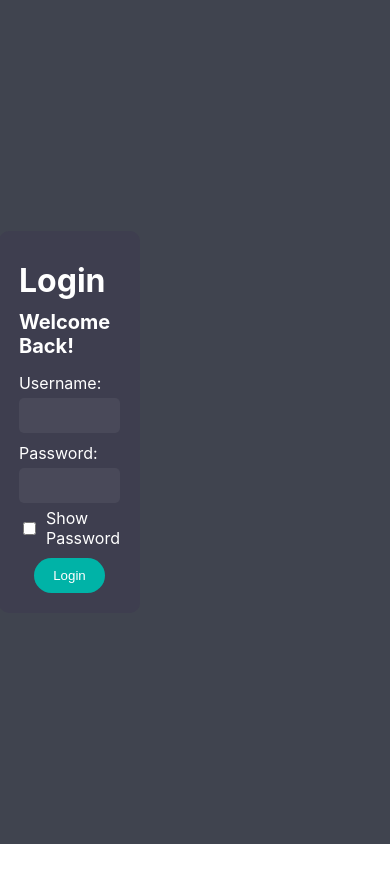
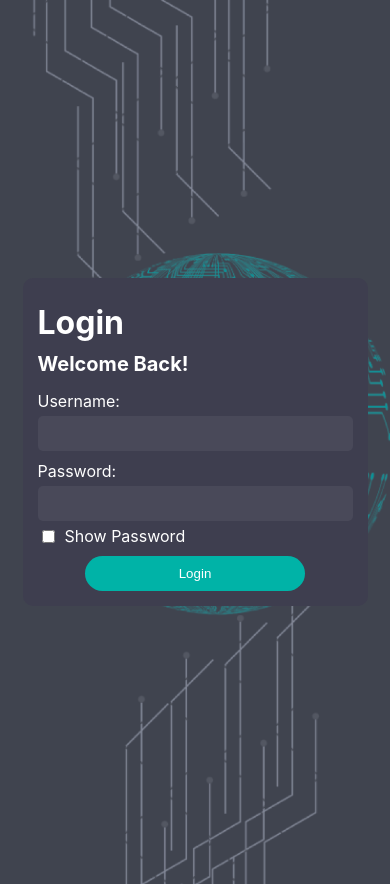
Before and after one commit to BehJiaLing/dbkl_project, a React (Create React App) app: page /login in a window 390 px wide. Before the commit the page ends 844 px from the top, so only its background shows below. Built offline with nearby package versions, Linux system fonts and the light colour scheme.

Commit message:
upd: change mobile ui layout for login n verficationForm

```diff
--- a/src/login.js
+++ b/src/login.js
@@ -1,14 +1,21 @@
-import React, { useState } from "react";
+import React, { useState, useEffect } from "react";
 import { useNavigate } from "react-router-dom";
 import axios from "axios";
 
 const LoginForm = () => {
     const [username, setUsername] = useState("");
     const [password, setPassword] = useState("");
-    const [error, setError] = useState("");
+    const [error, setError] = useState(null);
     const [showPassword, setShowPassword] = useState(false);
     const [isLoading, setIsLoading] = useState(false);
     const navigate = useNavigate();
+    const [isMobile, setIsMobile] = useState(window.innerWidth <= 768);
+
+    useEffect(() => {
+        const handleResize = () => setIsMobile(window.innerWidth <= 768);
+        window.addEventListener("resize", handleResize);
+        return () => window.removeEventListener("resize", handleResize);
+    }, []);
 
     const handleLogin = async (e) => {
         e.preventDefault();
@@ -20,15 +27,12 @@ const LoginForm = () => {
             return;
         }
 
-        setIsLoading(true); // Start loading
+        setIsLoading(true);
 
 
         try {
             const response = await axios.get("http://localhost:3001/api/login/login-data");
 
-            // console.log(response.data); // Array of user objects
-
-            // Check if any user matches the entered username and password
             const foundUser = response.data.find(
                 (user) => user.username === username && user.password === password
             );
@@ -53,8 +57,8 @@ const LoginForm = () => {
     };
 
     return (
-        <div style={styles.pageWrapper}>
-            <div style={styles.container}>
+        <div style={isMobile ? styles.pageWrapperMobile : styles.pageWrapper}>
+            <div style={isMobile ? styles.containerMobile : styles.container}>
                 <h1 style={styles.title}>Login</h1>
                 <h2 style={styles.subTitle}>Welcome Back!</h2>
                 <form onSubmit={handleLogin}>
@@ -71,7 +75,7 @@ const LoginForm = () => {
                     <div style={styles.inputGroup}>
                         <label style={styles.label}>Password:</label>
                         <input
-                            type={showPassword ? "text" : "password"} // Toggle between text and password
+                            type={showPassword ? "text" : "password"}
                             value={password}
                             onChange={(e) => setPassword(e.target.value)}
                             style={styles.input}
@@ -81,7 +85,7 @@ const LoginForm = () => {
                             <input
                                 type="checkbox"
                                 checked={showPassword}
-                                onChange={() => setShowPassword(!showPassword)} // Toggle password visibility
+                                onChange={() => setShowPassword(!showPassword)}
                                 style={styles.checkbox}
                             />
                             <label style={styles.checkboxLabel}>Show Password</label>
@@ -112,6 +116,19 @@ const styles = {
         backgroundRepeat: "no-repeat",
     },
 
+    pageWrapperMobile: {
+        height: "100vh",
+        display: "flex",
+        justifyContent: "center",
+        alignItems: "center",
+        padding: "20px",
+        backgroundImage: "url('/assets/login/background.png')",
+        backgroundColor: "#2d2d3a",
+        backgroundSize: "cover",
+        backgroundPosition: "left center",
+        backgroundRepeat: "no-repeat",
+    },
+
     container: {
         maxWidth: "300px",
         width: "100%",
@@ -120,12 +137,23 @@ const styles = {
         borderRadius: "10px",
         textAlign: "left",
     },
+
+    containerMobile: {
+        maxWidth: "100%",
+        width: "90%",
+        padding: "15px",
+        backgroundColor: "#3e3e4f",
+        borderRadius: "10px",
+        textAlign: "left",
+    },
+
     title: {
         fontSize: "32px",
         color: "white",
         marginTop: "10px",
         marginBottom: "10px",
     },
+
     subTitle: {
         fontSize: "20px",
         color: "white",
--- a/src/verificationForm.js
+++ b/src/verificationForm.js
@@ -1,10 +1,17 @@
-import React, { useState } from "react";
+import React, { useState, useEffect } from "react";
 import { useNavigate } from "react-router-dom";
 
 const VerifyForm = () => {
     const [ic, setIc] = useState("");
     const [loading, setLoading] = useState(false);
     const navigate = useNavigate();
+    const [isMobile, setIsMobile] = useState(window.innerWidth <= 768);
+
+    useEffect(() => {
+        const handleResize = () => setIsMobile(window.innerWidth <= 768);
+        window.addEventListener("resize", handleResize);
+        return () => window.removeEventListener("resize", handleResize);
+    }, []);
 
     const handleCameraNavigation = () => {
         navigate("/camera");
@@ -124,8 +131,8 @@ const VerifyForm = () => {
     };
 
     return (
-        <div style={styles.pageWrapper}>
-            <div style={styles.container}>
+        <div style={isMobile ? styles.pageWrapperMobile : styles.pageWrapper}>
+            <div style={isMobile ? styles.containerMobile : styles.container}>
                 <h2 style={styles.title}>Verify</h2>
                 <p style={styles.subtitle}>Please fill in your credentials</p>
                 <form onSubmit={handleSubmit}>
@@ -167,10 +174,30 @@ const styles = {
         backgroundPosition: "center",
         backgroundRepeat: "no-repeat",
     },
+    pageWrapperMobile: {
+        height: "100vh",
+        display: "flex",
+        justifyContent: "center",
+        alignItems: "center",
+        padding: "20px",
+        backgroundImage: "url('/assets/login/background.png')",
+        backgroundColor: "#2d2d3a",
+        backgroundSize: "cover",
+        backgroundPosition: "left center",
+        backgroundRepeat: "no-repeat",
+    },
     container: {
         maxWidth: "300px",
         width: "100%",
         padding: "20px",
+        backgroundColor: "#3e3e4f",
+        borderRadius: "10px",
+        textAlign: "left",
+    },
+    containerMobile: {
+        maxWidth: "100%",
+        width: "90%",
+        padding: "15px",
         backgroundColor: "#3e3e4f",
         borderRadius: "10px",
         textAlign: "left",
```
